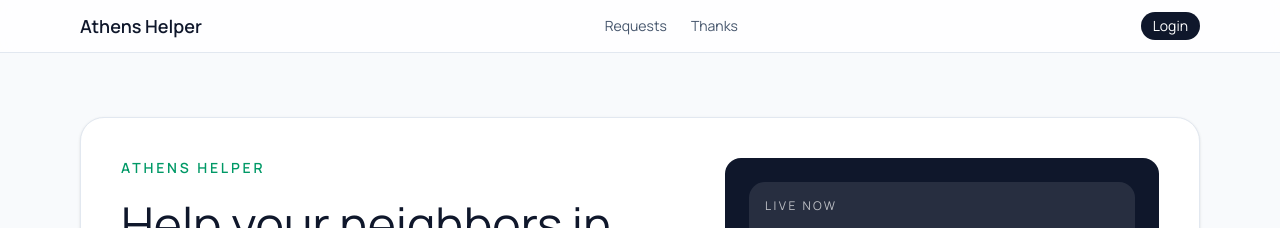
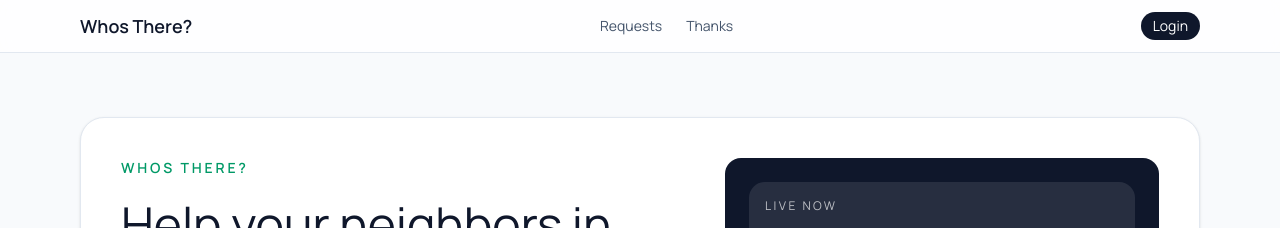
Before and after one commit to wtm54711/UGAHackathon, a Next.js app in the folder app/: page / in a window 1280 px wide. Shown: the top 228 px of the page. Built offline with nearby package versions, Linux system fonts and the light colour scheme; no server answers; a web font is replaced by a local one.

Commit message:
frontend

```diff
--- a/app/app/layout.tsx
+++ b/app/app/layout.tsx
@@ -14,7 +14,7 @@ const manrope = Manrope({
 });
 
 export const metadata: Metadata = {
-  title: "Athens Helper",
+  title: "Whos There?",
   description: "Help your neighbors in Athens with quick community requests.",
 };
 
--- a/app/app/page.tsx
+++ b/app/app/page.tsx
@@ -6,7 +6,7 @@ export default function LandingPage() {
       <div className="grid gap-10 rounded-3xl border border-slate-200 bg-white p-10 shadow-sm md:grid-cols-[1.3fr_1fr]">
         <div>
           <p className="text-sm font-semibold uppercase tracking-[0.2em] text-emerald-600">
-            Athens Helper
+            Whos there?
           </p>
           <h1 className="mt-4 font-[var(--font-display)] text-4xl leading-tight text-slate-900 md:text-5xl">
             Help your neighbors in Athens
--- a/app/components/NavBar.tsx
+++ b/app/components/NavBar.tsx
@@ -40,7 +40,7 @@ export default function NavBar() {
     <nav className="border-b border-slate-200 bg-white/80 backdrop-blur">
       <div className="mx-auto flex max-w-6xl items-center justify-between px-4 py-3">
         <Link href="/" className="text-lg font-semibold text-slate-900">
-          Athens Helper
+          Whos There?
         </Link>
         <div className="flex items-center gap-6 text-sm text-slate-600">
           <Link href="/requests" className="hover:text-slate-900">
```
